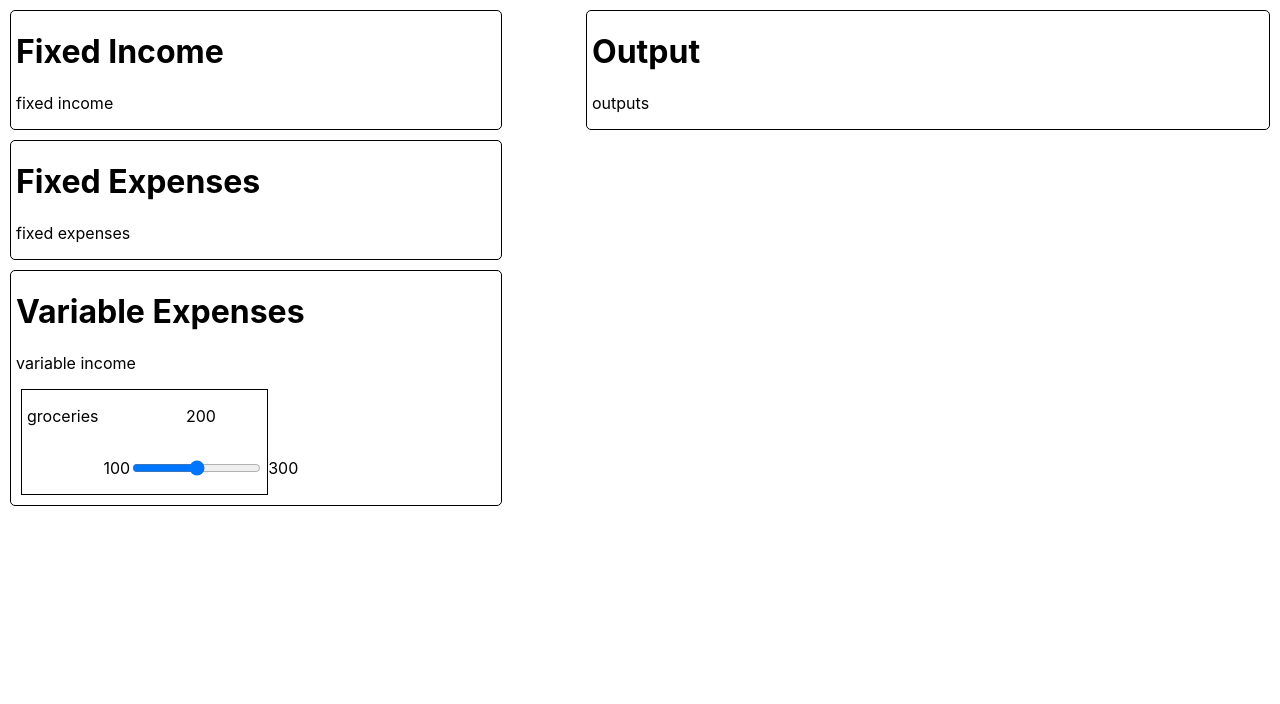
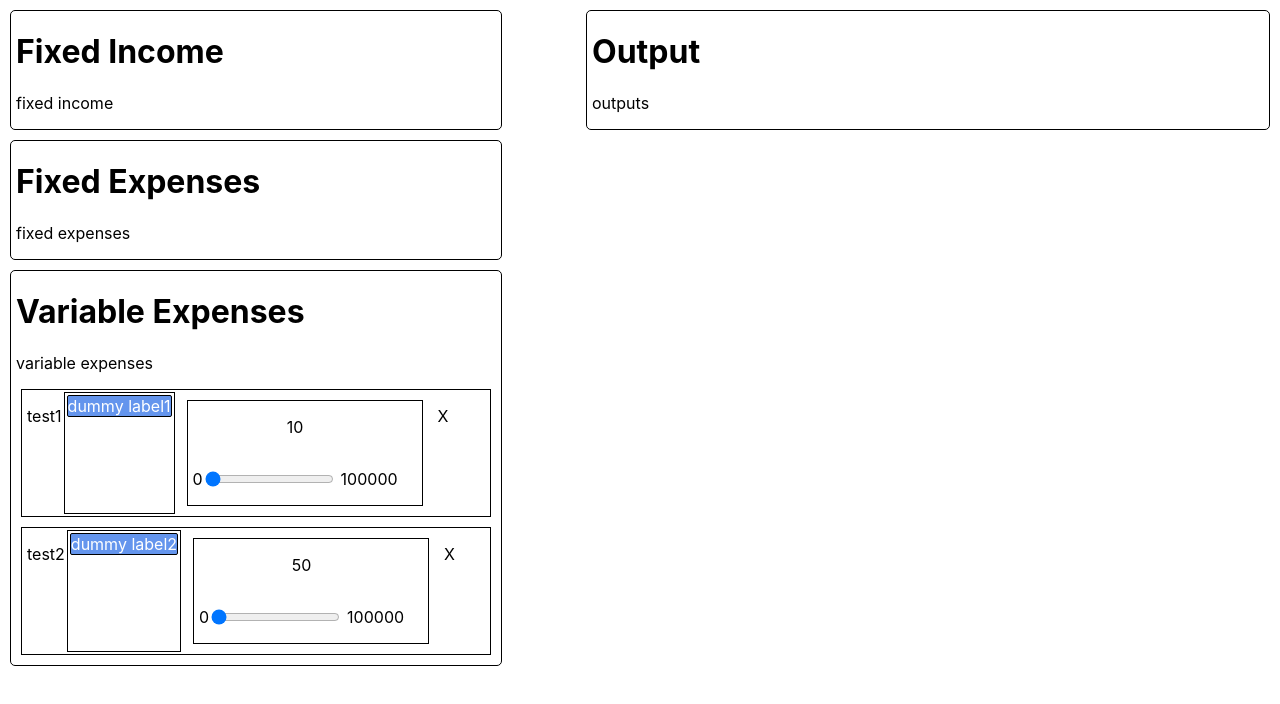
Before and after one commit to lukasmvv/budget-viewer, a React (Create React App) app: page / in a window 1280 px wide. Shown: the top 704 px of the page. Built offline with nearby package versions, Linux system fonts and the light colour scheme.

Commit message:
added elements component

```diff
--- /dev/null
+++ b/src/Components/Element/Element.js
@@ -0,0 +1,20 @@
+import React from 'react';
+//import classes from '*.module.css';
+import classes from './Element.module.css';
+// import Box from '../../../Components/UI/Box/Box';
+// import VariableInput from '../../UI/VariableInput/VariableInput';
+import Labels from '../UI/Labels/Labels';
+
+const element = (props) => {
+    return (
+        <div className={classes.Element}>
+            <p>{props.name}</p>
+            {/* <p>(Test label)</p> */}
+            <Labels labels={props.labels}></Labels>
+            {props.children}
+            <p>X</p>
+        </div>
+    );
+};
+
+export default element;
--- /dev/null
+++ b/src/Components/Element/Element.module.css
@@ -0,0 +1,5 @@
+.Element {
+    border: solid black 1px;
+    margin: 10px 10px;
+    display: flex;
+}
--- a/src/Components/Inputs/VariableExpenses/VariableExpenses.js
+++ b/src/Components/Inputs/VariableExpenses/VariableExpenses.js
@@ -2,6 +2,7 @@ import React from 'react';
 //import classes from './VariableExpenses.module.css';
 import Box from '../../../Components/UI/Box/Box';
 import VariableInput from '../../UI/VariableInput/VariableInput';
+import Element from '../../Element/Element';
 
 
 
@@ -9,14 +10,21 @@ const variableExpenses = (props) => {
     console.log(props);
     return (
         <Box heading={"Variable Expenses"}>
-            <p>variable income</p>
-            <VariableInput
-                name={props.varExpenses[0].name}
-                min={props.varExpenses[0].min}
-                max={props.varExpenses[0].max}
-                value={props.varExpenses[0].value}
-                sliderHandler={props.sliderHandler}>
-            </VariableInput>
+            <p>variable expenses</p>
+            {props.variableExpenses.map((exp, i) => {
+                return (
+                    <Element key={i} name={exp.name} labels={exp.labels}>
+                        <VariableInput
+                            name={exp.name}
+                            min={exp.min}
+                            max={exp.max}
+                            value={exp.value}
+                            sliderHandler={props.sliderHandler}>
+                        </VariableInput>
+                    </Element>
+                );
+
+            })}
         </Box>
     );
 };
--- /dev/null
+++ b/src/Components/UI/Labels/Label/Label.js
@@ -0,0 +1,10 @@
+import React from 'react';
+import classes from './Label.module.css';
+
+const label = (props) => (
+    <div className={classes.Label}>
+        <p>{props.label}</p>
+    </div>
+);
+
+export default label;
--- /dev/null
+++ b/src/Components/UI/Labels/Label/Label.module.css
@@ -0,0 +1,8 @@
+.Label p {
+    border: black solid 1px;
+    border-radius: 2px;
+    background-color: cornflowerblue;
+    color: white;
+    margin: 2px 2px;
+    display: flex;
+}
--- /dev/null
+++ b/src/Components/UI/Labels/Labels.js
@@ -0,0 +1,15 @@
+import React from 'react';
+import classes from './Labels.module.css';
+import Label from './Label/Label';
+
+const labels = (props) => (
+    <div className={classes.Labels}>
+        {props.labels.map((label,i) => {
+            return (
+                <Label key={i} label={label}></Label>
+            );
+        })}
+    </div>
+);
+
+export default labels;
--- /dev/null
+++ b/src/Components/UI/Labels/Labels.module.css
@@ -0,0 +1,4 @@
+.Labels {
+    border: solid black 1px;
+    margin: 2px 2px;
+}
--- a/src/Components/UI/Slider/Slider.js
+++ b/src/Components/UI/Slider/Slider.js
@@ -8,7 +8,7 @@ const slider = (props) => (
         </div>
         <div className={classes.Mid}>
             <p>{props.min}</p>
-            <input type="range" min={props.min} max={props.max} value={props.value} step="1" onChange={props.sliderHandler}></input>
+            <input type="range" min={props.min} max={props.max} value={props.value} step="1" onChange={(e) => props.sliderHandler(props.name, e)}></input>
             <p>{props.max}</p>
         </div>
     </div>
--- a/src/Components/UI/VariableInput/VariableInput.js
+++ b/src/Components/UI/VariableInput/VariableInput.js
@@ -4,8 +4,8 @@ import Slider from '../Slider/Slider';
 
 const variableInput = (props) => (
     <div className={classes.VariableInput}>
-        <p>{props.name}</p>
-        <Slider min={props.min} max={props.max} value={props.value} sliderHandler={props.sliderHandler}></Slider>
+        {/* <p>{props.name}</p> */}
+        <Slider min={props.min} max={props.max} value={props.value} name={props.name} sliderHandler={props.sliderHandler}></Slider>
     </div>
 );
 
--- a/src/Containers/Layout/Layout.js
+++ b/src/Containers/Layout/Layout.js
@@ -5,30 +5,27 @@ import FixedIncome from '../../Components/Inputs/FixedIncome/FixedIncome';
 import FixedExpenses from '../../Components/Inputs/FixedExpenses/FixedExpenses';
 import VariableExpenses from '../../Components/Inputs/VariableExpenses/VariableExpenses';
 import Output from '../../Components/Outputs/Output';
+import Expense from '../../Data/Expense';
 
 class Layout extends Component {
     constructor() {
         super();
         // all state should be here
         this.state = {
-            variableExpenses: [{
-                name: 'groceries',
-                min: 100,
-                max: 300,
-                value: 200
-            }]
+            variableExpenses: [new Expense('test1',0,100000,10,['dummy label1']), new Expense('test2',0,100000,50,['dummy label2'])]
         }
     }
 
-    sliderHandler = (e) => {
-        console.log(e);
-        const newExp = {
-            name: 'groceries',
-            min: 100,
-            max: 300,
-            value: e.target.value
-        };
-        this.setState({variableExpenses: [newExp]});
+    // handles slider input change for variable input
+    sliderHandler = (name, e) => {
+        const varExpenses = this.state.variableExpenses;
+        varExpenses.forEach((exp,i) => {
+            if (exp.name===name) {
+                exp.value = e.target.value;
+                return;
+            }
+        });
+        this.setState({variableExpenses: varExpenses});
     }
 
     render() {
@@ -44,7 +41,7 @@ class Layout extends Component {
                     </div>
 
                     <div className={classes.VariableExpenses}>
-                        <VariableExpenses varExpenses={this.state.variableExpenses} sliderHandler={this.sliderHandler}></VariableExpenses>
+                        <VariableExpenses variableExpenses={this.state.variableExpenses} sliderHandler={this.sliderHandler}></VariableExpenses>
                     </div>
                 </div>
 
--- /dev/null
+++ b/src/Data/Expense.js
@@ -0,0 +1,11 @@
+class Expense {
+    constructor(name, min, max, value, labels) {
+        this.name = name;
+        this.min = min;
+        this.max = max;
+        this.value = value;
+        this.labels = labels;
+    }
+}
+
+export default Expense;
```
